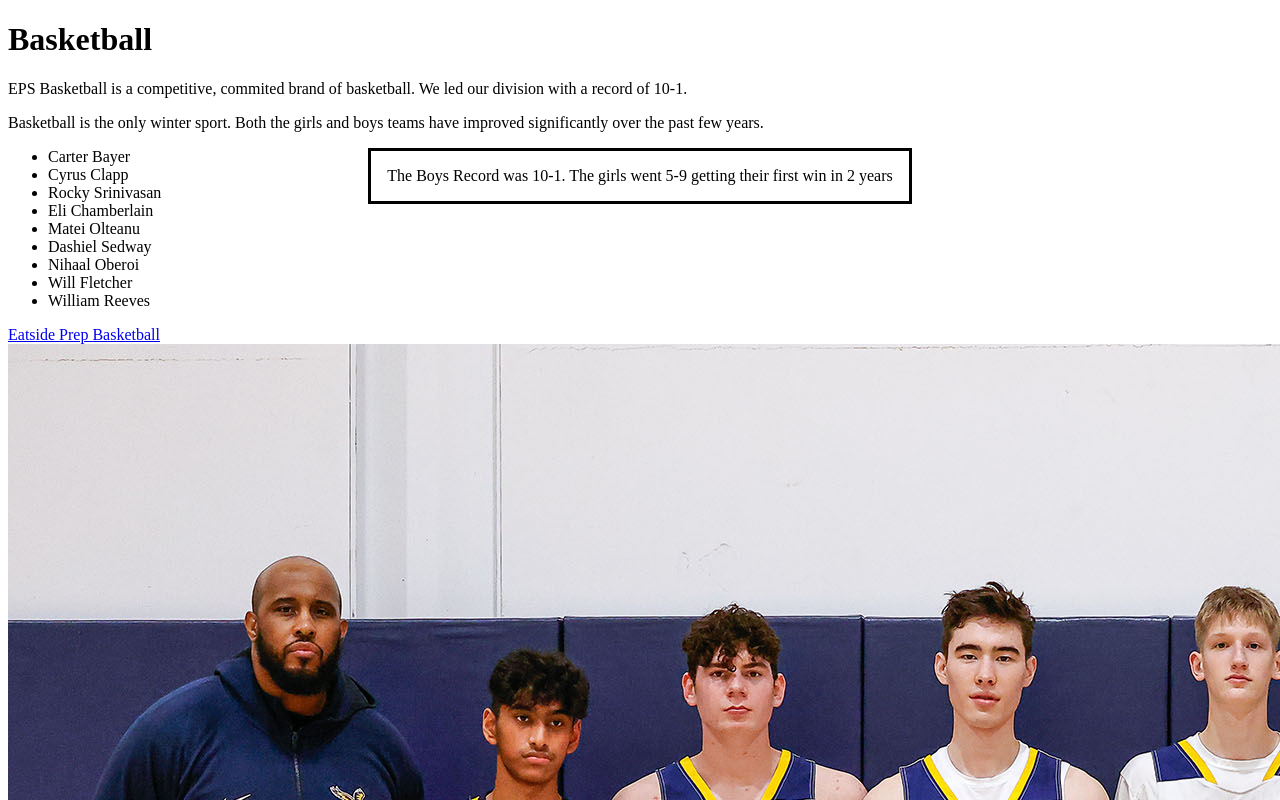
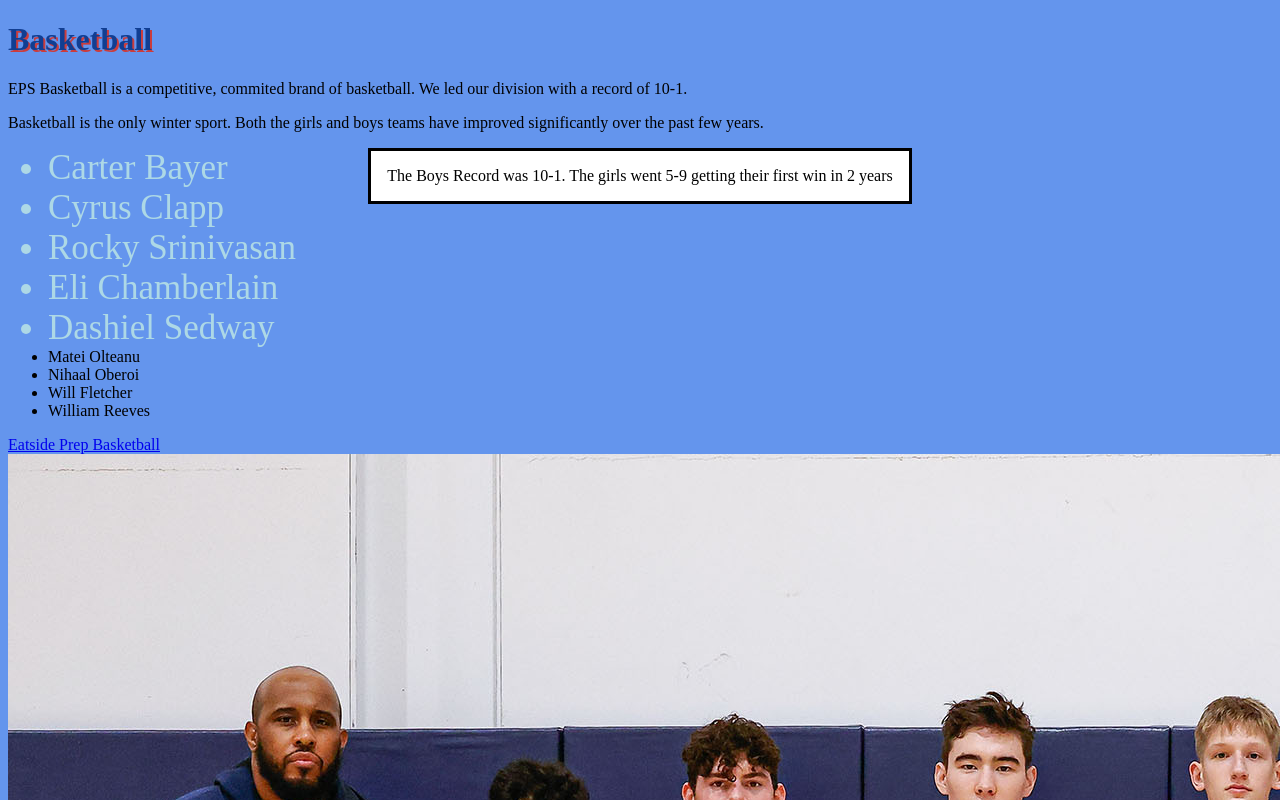
Before and after one commit to dsedway/dsedway.github.io, a plain HTML site: page favorite_things/index.html in a window 1280 px wide. Shown: the top 800 px of the page. Drawn offline with Linux system fonts and the light colour scheme.

Commit message:
favorite things css 2

```diff
--- a/favorite_things/index.html
+++ b/favorite_things/index.html
@@ -7,22 +7,52 @@
     <meta name="viewport" content="width=device-width, initial-scale=1.0">
     <title>My Favorite Thing About School</title>
 </head>
+<style>
+    #red-text {
+        color: red;
+    }
+
+
+
+    .big-text {
+        font-size: x-large
+    }
+
+    .right-align {
+        text-align: right;
+        font-size: x-large;
+    }
+
+    h1 {
+        color: rgb(17, 62, 146);
+        text-shadow: 2px 2px #cb3c3c;
+    }
+
+    body {
+        background-color: cornflowerblue
+    }
+
+    .special {
+        color: lightblue;
+        font-size: 35px;
+    }
+</style>
 
 <body>
 
-    <h1>Basketball</h1>
+    <h1 id="big-text">Basketball</h1>
     <p>EPS Basketball is a competitive, commited brand of basketball. We led our division with a record of 10-1.</p>
     <p>Basketball is the only winter sport. Both the girls and boys teams have improved significantly over the past few
         years.</p>
     <dialog open>The Boys Record was 10-1. The girls went 5-9 getting their first win in 2 years</dialog>
 
     <ul>
-        <li>Carter Bayer</li>
-        <li>Cyrus Clapp</li>
-        <li>Rocky Srinivasan</li>
-        <li>Eli Chamberlain</li>
+        <li class="special">Carter Bayer</li>
+        <li class="special">Cyrus Clapp</li>
+        <li class="special">Rocky Srinivasan</li>
+        <li class="special">Eli Chamberlain</li>
+        <li class="special">Dashiel Sedway</li>
         <li>Matei Olteanu</li>
-        <li>Dashiel Sedway</li>
         <li>Nihaal Oberoi</li>
         <li>Will Fletcher</li>
         <li>William Reeves</li>
@@ -37,6 +67,14 @@
             border: 1px solid black;
         }
     </style>
+    <div class="right-align" id="red-text">
+        <h3>Primary Opponents</h3>
+        <ul>
+            <li>Sultan High School</li>
+            <li>The Bush School</li>
+            <li>Overlake</li>
+        </ul>
+    </div>
 
     <body>
 
```
